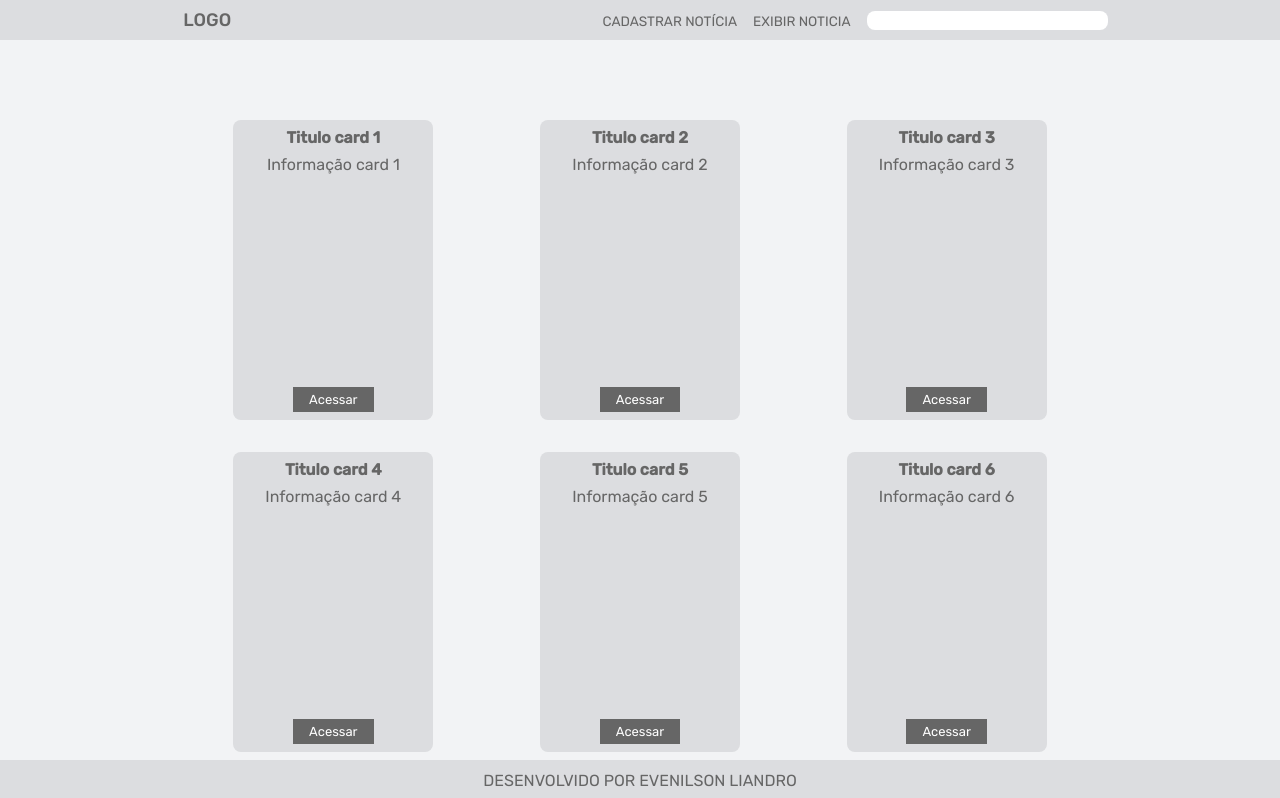
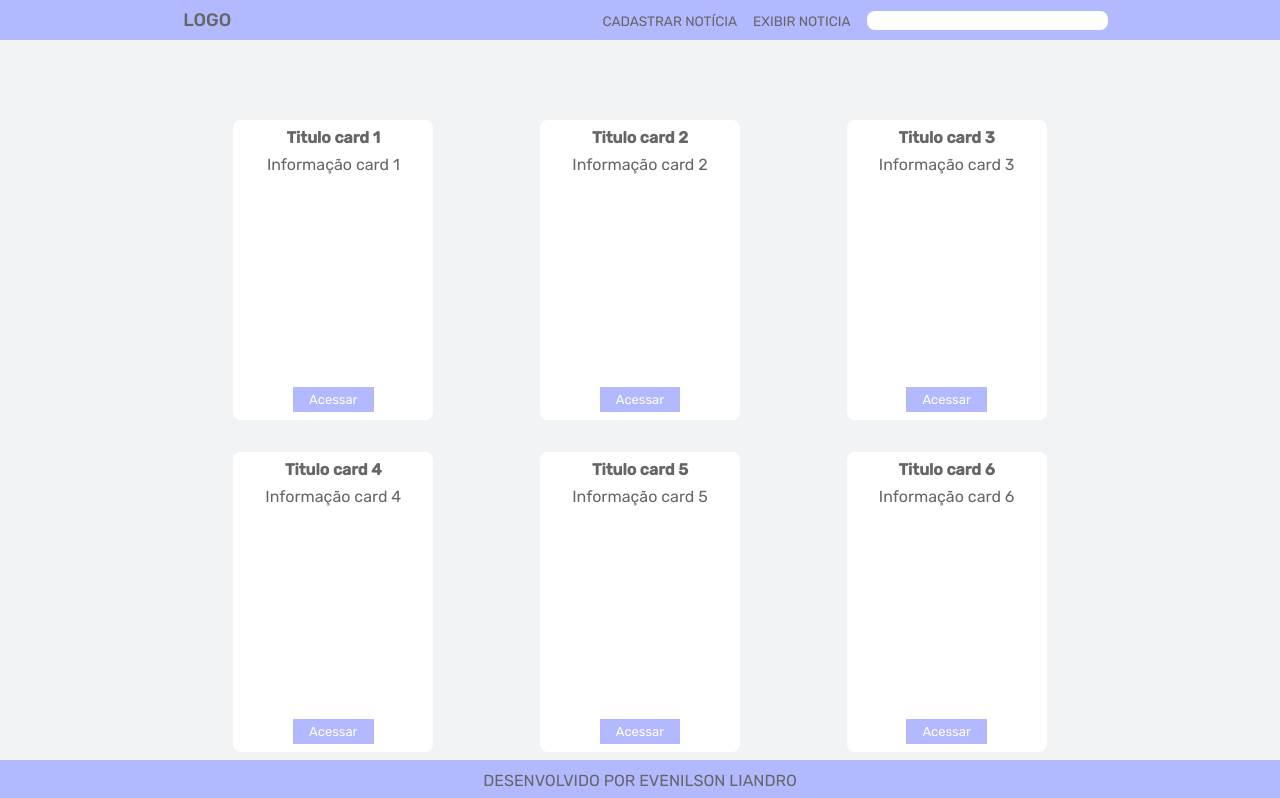
Before and after one commit to evenilson/frontend-provadevmidia-react, a React (Create React App) app in the folder version_02/: page / in a window 1280 px wide. Shown: the top 798 px of the page. Built offline with nearby package versions, Linux system fonts and the light colour scheme; the HTML template or start-up script is replaced by a standard one.

Commit message:
Ajustando cores do Card, Footer e NavigatorBar

```diff
--- a/version_02/src/styles/components/Card.module.css
+++ b/version_02/src/styles/components/Card.module.css
@@ -4,7 +4,7 @@
 
     margin: 1rem;
 
-    background: var(--gray-line);
+    background: var(--white);
 
     display: flex;
     flex-direction: column;
@@ -39,7 +39,7 @@
 }
 
 .cardContainer button {
-    background: var(--text);
+    background: var(--text-highlight);
     color: var(--white);
     font-size: small;
 
--- a/version_02/src/styles/components/common/Footer.module.css
+++ b/version_02/src/styles/components/common/Footer.module.css
@@ -12,5 +12,5 @@
 
     text-transform: uppercase;
 
-    background: var(--gray-line);
+    background: var(--text-highlight);
 }
--- a/version_02/src/styles/components/common/NavigatorBar.module.css
+++ b/version_02/src/styles/components/common/NavigatorBar.module.css
@@ -5,7 +5,7 @@
 
     height: 2.5rem;
 
-    background: var(--gray-line);
+    background: var(--text-highlight);
 }
 
 .navigatorBarContainer span {
```
